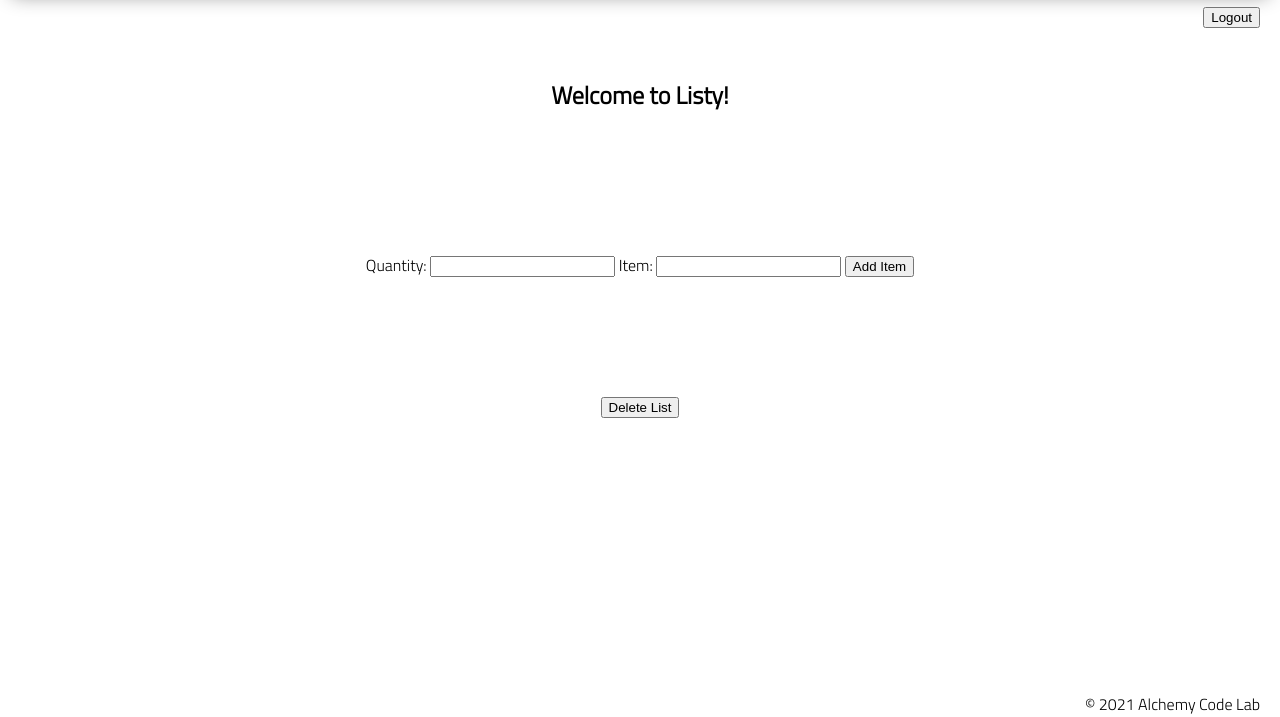
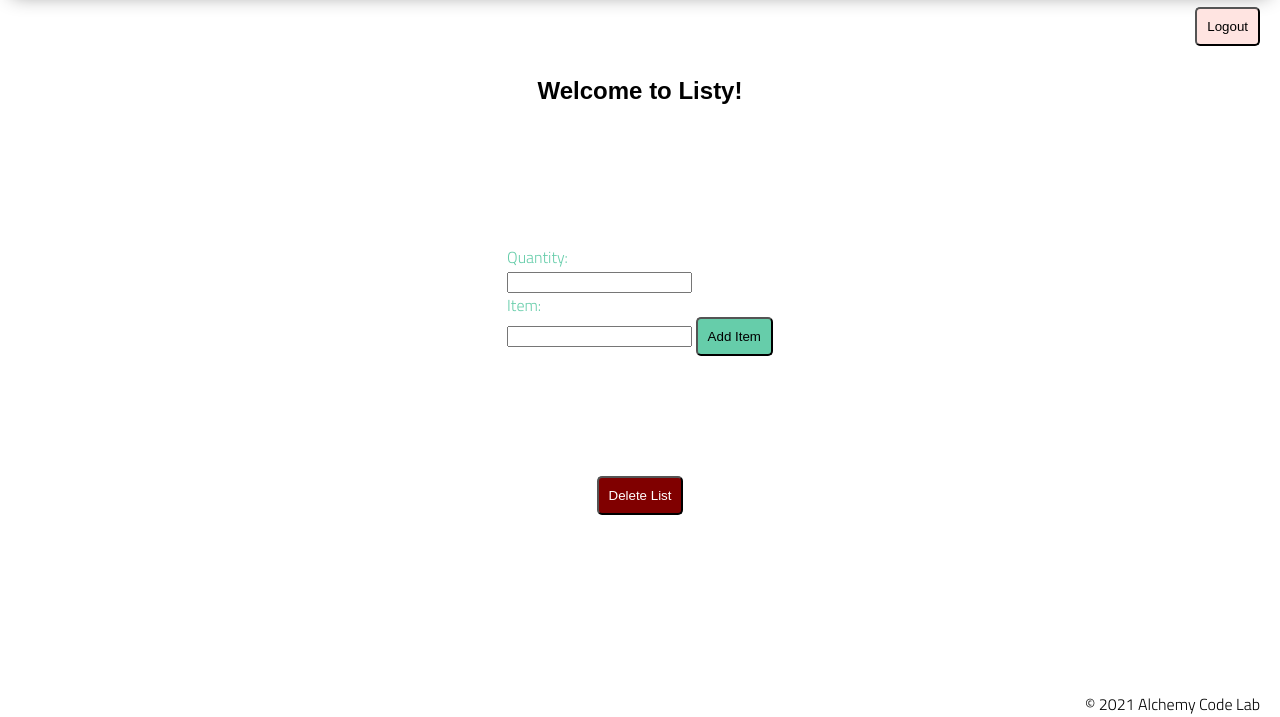
Before and after one commit to ClareMcDonald/shopping-list-supabase, a plain HTML site: page list/index.html in a window 1280 px wide. Shown: the part 83-800 px from the top of the page. Drawn offline with nearby package versions, Linux system fonts and the light colour scheme; no server answers.

Commit message:
css styling

```diff
--- a/list/index.html
+++ b/list/index.html
@@ -32,7 +32,7 @@
                     <input type="number" name="quantity-input" min="0"/>
                 <label>Item:</label>
                     <input type="text" name="item-input"/>
-                <button>Add Item</button>
+                <button id="add-button">Add Item</button>
             </form>
         </section>
 
--- a/styles/style.css
+++ b/styles/style.css
@@ -134,3 +134,36 @@ footer {
     text-decoration: line-through;
     background-color: lightgreen;
 }
+
+button, #list-div {
+    cursor: pointer;
+}
+
+form label {
+    display: block;
+    color: mediumaquamarine;
+}
+
+#delete-button {
+    background-color: maroon;
+    padding: 10px;
+    color: white;
+    border-radius: 5px;
+}
+
+#add-button {
+    background-color: mediumaquamarine;
+    padding: 10px;
+
+    border-radius: 5px;
+}
+
+#logout {
+    background-color: mistyrose;
+    padding: 10px;
+    border-radius: 5px;
+}
+
+h1 {
+    font-family: fantasy;
+}
```
